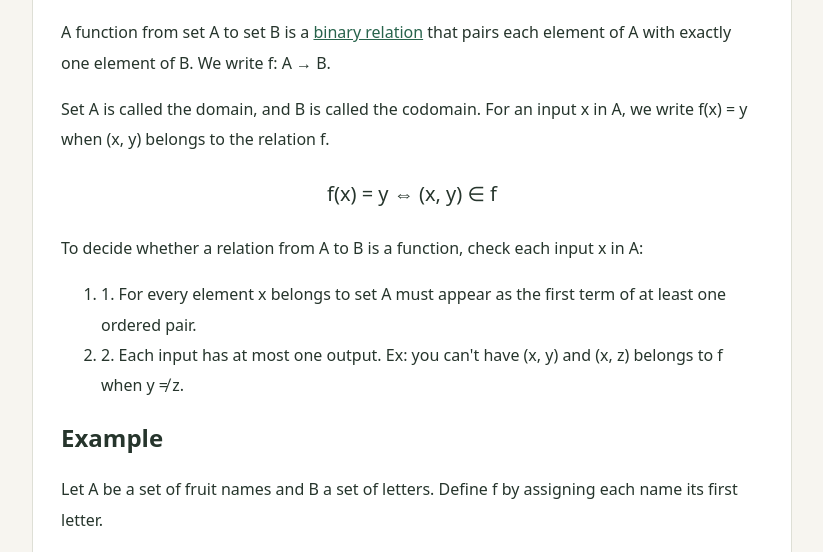
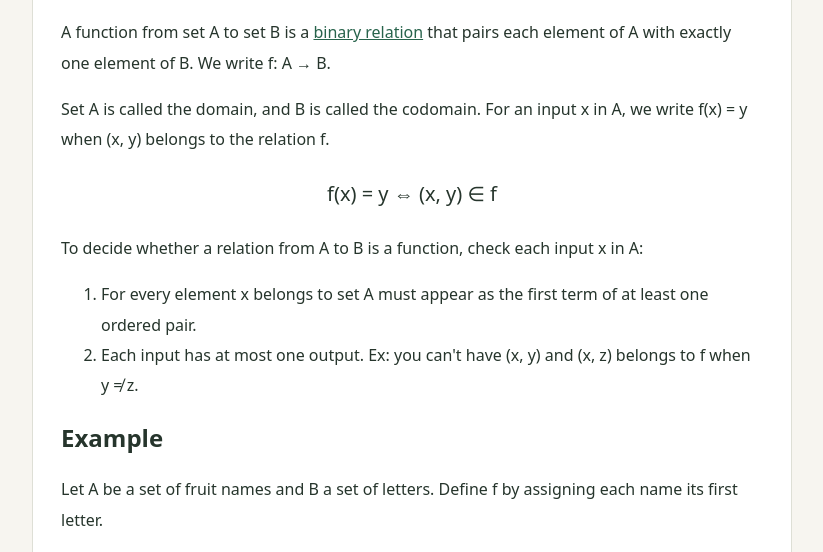
Before and after one commit to tzst-zhdzds/Mathematical-Derivations, a plain HTML site: page cards/functions.html in a window 1280 px wide. Shown: the part 233-785 px from the top of the page, without its empty margins (228-1051 px from the left). Drawn offline with Linux system fonts and the light colour scheme.

Commit message:
Update functions.html

```diff
--- a/cards/functions.html
+++ b/cards/functions.html
@@ -72,11 +72,11 @@
 
     <ol>
       <li>
-        1. For every element x belongs to set A must appear as the first term
+        For every element x belongs to set A must appear as the first term
         of at least one ordered pair.
       </li>
       <li>
-        2. Each input has at most one output. Ex: you can't have (x, y) and (x, z) belongs to f when y ≠ z.
+        Each input has at most one output. Ex: you can't have (x, y) and (x, z) belongs to f when y ≠ z.
       </li>
     </ol>
 
```
